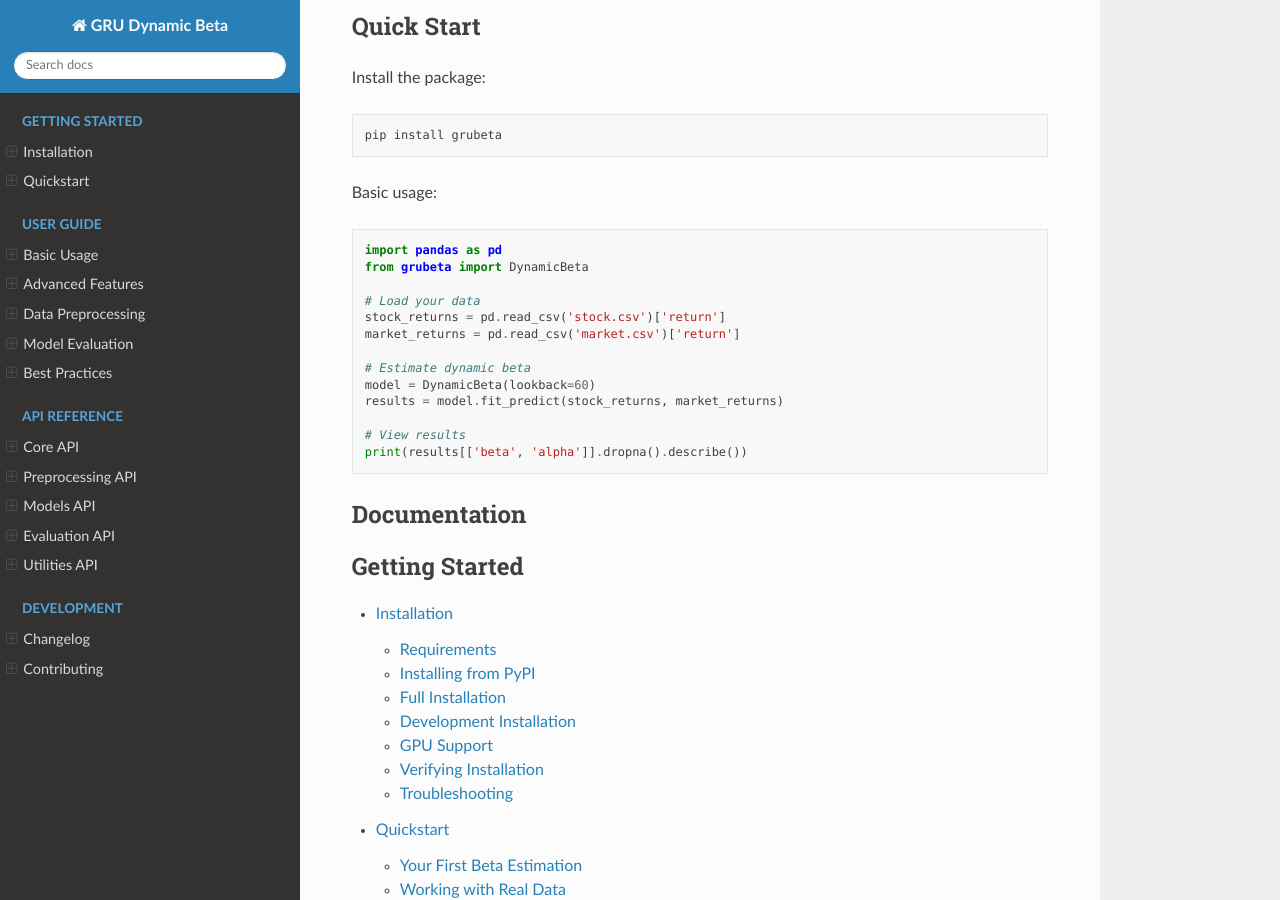
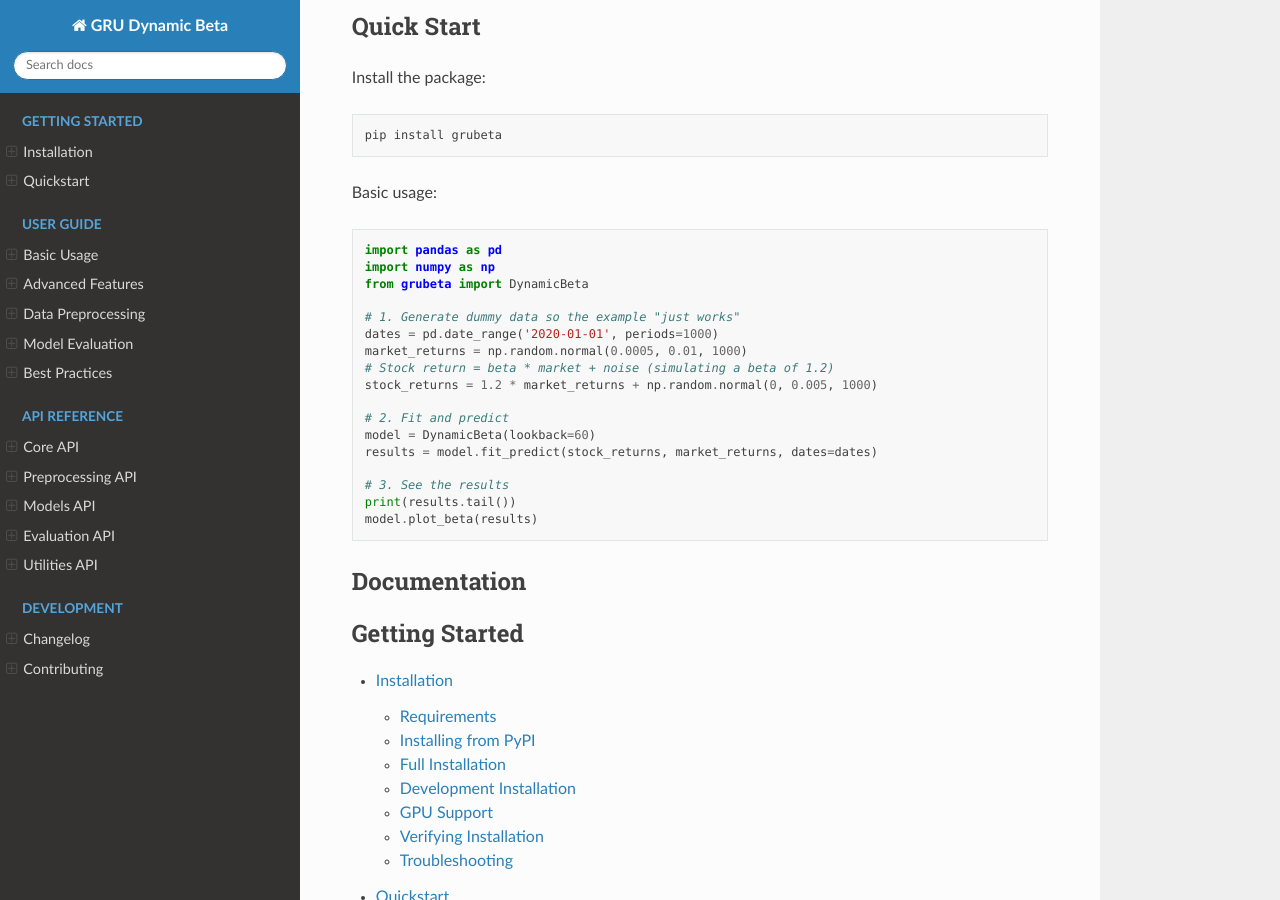
Before and after one commit to aslmylmz/grubeta, a Sphinx documentation site: the page built from docs/index.rst, in a window 1280 px wide and 900 px high, scrolled down 657 px. Built offline with Sphinx 7.4.7 and the Read the Docs theme 3.1.0, drawn with Linux system fonts in a browser that asks for light colours.

Commit message:
Update index.rst

```diff
--- a/docs/index.rst
+++ b/docs/index.rst
@@ -54,18 +50,22 @@ Basic usage:
 .. code-block:: python
 
    import pandas as pd
+   import numpy as np
    from grubeta import DynamicBeta
 
-   # Load your data
-   stock_returns = pd.read_csv('stock.csv')['return']
-   market_returns = pd.read_csv('market.csv')['return']
+   # 1. Generate dummy data so the example "just works"
+   dates = pd.date_range('2020-01-01', periods=1000)
+   market_returns = np.random.normal(0.0005, 0.01, 1000)
+   # Stock return = beta * market + noise (simulating a beta of 1.2)
+   stock_returns = 1.2 * market_returns + np.random.normal(0, 0.005, 1000)
 
-   # Estimate dynamic beta
+   # 2. Fit and predict
    model = DynamicBeta(lookback=60)
-   results = model.fit_predict(stock_returns, market_returns)
+   results = model.fit_predict(stock_returns, market_returns, dates=dates)
 
-   # View results
-   print(results[['beta', 'alpha']].dropna().describe())
+   # 3. See the results
+   print(results.tail())
+   model.plot_beta(results)
 
 Documentation
 -------------
```
Also changed, not shown: other parts of docs/index.rst (+0 -4 lines).
